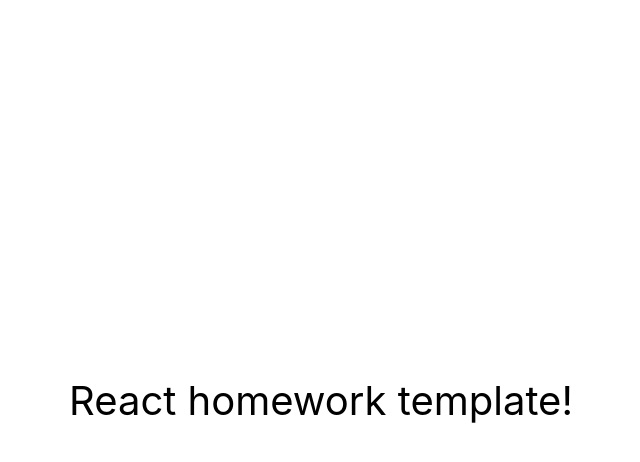
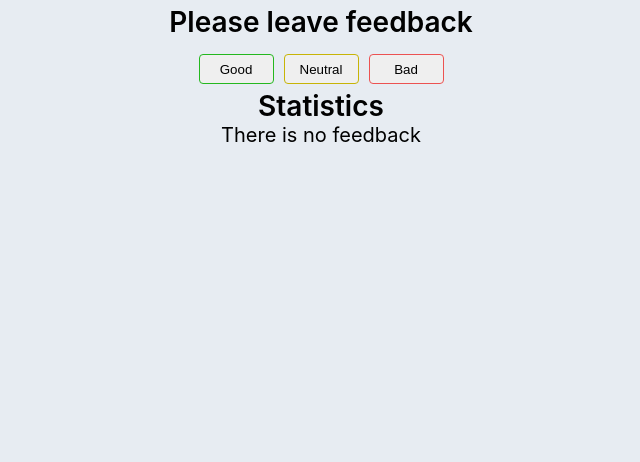
Before and after one commit to IgorMushk/goit-react-hw-04-feedback, a React (Create React App) app: page / in a window 1280 px wide. Shown: the top 462 px of the page, without its empty margins (319-959 px from the left). Built offline with nearby package versions, Linux system fonts and the light colour scheme.

Commit message:
Copy prev HW2 goit-react-hw-04-feedback  for to Hooks

```diff
--- a/package.json
+++ b/package.json
@@ -7,6 +7,7 @@
     "@testing-library/jest-dom": "^5.16.3",
     "@testing-library/react": "^12.1.4",
     "@testing-library/user-event": "^13.5.0",
+    "prop-types": "^15.8.1",
     "react": "^18.1.0",
     "react-dom": "^18.1.0",
     "react-scripts": "5.0.1",
--- a/src/components/App.jsx
+++ b/src/components/App.jsx
@@ -1,16 +1,66 @@
-export const App = () => {
-  return (
-    <div
-      style={{
-        height: '100vh',
-        display: 'flex',
-        justifyContent: 'center',
-        alignItems: 'center',
-        fontSize: 40,
-        color: '#010101'
-      }}
-    >
-      React homework template!
-    </div>
-  );
-};
+import { Component } from 'react';
+import { Container } from './App.styled';
+import { Section } from './Section/Section';
+import { FeedbackOptions } from './FeedbackOptions/FeedbackOptions';
+import { Statistics } from './Statistics/Statistics';
+import { Notification } from './Notification/Notification';
+
+export class App extends Component {
+  state = {
+    good: 0,
+    neutral: 0,
+    bad: 0,
+  };
+
+  // onLevelFeedback = option => {
+  //   this.setState(prevState => ({
+  //     ...prevState,
+  //     [option]: prevState[option] + 1,
+  //   }));
+  // };
+
+  onLevelFeedback = option => {
+    this.setState(prevState => ({ [option]: prevState[option] + 1 }));
+    //console.log('setState', this.setState)
+    //console.log('setState - option', option);
+  };
+
+  countTotalFeedback = () => {
+    const { good, neutral, bad } = this.state;
+    return good + neutral + bad;
+  };
+
+  countPositiveFeedbackPercentage = () => {
+    const { good } = this.state;
+    if (good === 0) return 0;
+    return  Math.round((good/this.countTotalFeedback()*100))
+    //return ((good / this.countTotalFeedback()) * 100).toFixed(1);
+  };
+
+  render() {
+    return (
+      <Container>
+        <Section title="Please leave feedback">
+          <FeedbackOptions
+            options={['good', 'neutral', 'bad']}
+            onLevelFeedback={this.onLevelFeedback}
+          />
+        </Section>
+        <Section title="Statistics">
+          {this.countTotalFeedback() ? (
+            <Statistics
+              good={this.state.good}
+              netural={this.state.neutral}
+              bad={this.state.bad}
+              total={this.countTotalFeedback()}
+              positivePercentage={this.countPositiveFeedbackPercentage()}
+            />
+          ) : (
+            <Notification message="There is no feedback"></Notification>
+            // <p>There is no feedback</p>
+          )}
+        </Section>
+      </Container>
+    );
+  }
+}
--- /dev/null
+++ b/src/components/App.styled.jsx
@@ -0,0 +1,26 @@
+import { styled } from 'styled-components';
+
+export const Container = styled.div`
+  //height: 100vh;
+  display: flex;
+  flex-direction: column;
+  justify-content: center;
+  align-items: center;
+  font-size: 40px;
+  color: #010101;
+  background-color: #e7ecf2;
+  & > ul,
+  li,
+  h1,
+  h2,
+  h3,
+  p {
+    margin: 0;
+  }
+
+  & > ul,
+  ol,
+  li {
+    list-style: none;
+  }
+`;
--- /dev/null
+++ b/src/components/FeedbackOptions/FeedbackOptions.jsx
@@ -0,0 +1,25 @@
+import PropTypes from 'prop-types';
+import { ButtonStyle, FeedbackBtn } from './FeedbackOptions.styled';
+
+export const FeedbackOptions = ({ options, onLevelFeedback }) => {
+  //console.log('option', options);
+  //console.log('onLevelFeedback', onLevelFeedback)
+  return (
+    <FeedbackBtn>
+      {options.map(option => (
+        <ButtonStyle
+          type="button"
+          className={option}
+          key={option}
+          onClick={() => onLevelFeedback(option)}
+        >
+          {option}
+        </ButtonStyle>
+      ))}
+    </FeedbackBtn>
+  );
+};
+
+FeedbackOptions.protoType = {
+    onAddFeedback: PropTypes.func,
+  };
--- /dev/null
+++ b/src/components/FeedbackOptions/FeedbackOptions.styled.jsx
@@ -0,0 +1,52 @@
+import { styled } from 'styled-components';
+
+export const FeedbackBtn = styled.div`
+  margin-top: 15px;
+  display: flex;
+  justify-content: center;
+  gap: 10px;
+`;
+
+export const ButtonStyle = styled.button`
+  border-radius: 4px;
+  width: 75px;
+  height: 30px;
+  text-transform: capitalize;
+  transition: linear 300ms;
+
+  &.good {
+    border: 1px solid #24b81f;
+  }
+  &.good:hover {
+    background-color: #24b81f;
+    color: white;
+    cursor: pointer;
+  }
+  &.good:active {
+    scale: 0.85;
+  }
+
+  &.neutral {
+    border: 1px solid #c7b406;
+  }
+  &.neutral:hover {
+    background-color: #c7b406;
+    color: white;
+    cursor: pointer;
+  }
+  &.neutral:active {
+    scale: 0.85;
+  }
+
+  &.bad {
+    border: 1px solid #ec5252;
+  }
+  &.bad:hover {
+    background-color: #ec5252;
+    color: white;
+    cursor: pointer;
+  }
+  &.bad:active {
+    scale: 0.85;
+  }
+`;
--- /dev/null
+++ b/src/components/Notification/Notification.jsx
@@ -0,0 +1,7 @@
+import { NotificationText } from "./Notification.styled"
+
+export const Notification = ({message}) => {
+    return (
+        <NotificationText>{message}</NotificationText>
+    )
+}
--- /dev/null
+++ b/src/components/Notification/Notification.styled.jsx
@@ -0,0 +1,7 @@
+import { styled } from "styled-components";
+
+export const NotificationText = styled.p`
+    margin-bottom: 5px;
+    font-weight: 400;
+    font-size: 20px;
+`
--- /dev/null
+++ b/src/components/Section/Section.jsx
@@ -0,0 +1,10 @@
+import { SectionConteiner, Title } from "./Section.styled";
+
+export const Section = ({ title, children}) => {
+  return (
+    <SectionConteiner>
+      <Title>{title}</Title>
+      {children}
+    </SectionConteiner>
+  );
+};
--- /dev/null
+++ b/src/components/Section/Section.styled.jsx
@@ -0,0 +1,19 @@
+import { styled } from 'styled-components';
+
+export const SectionConteiner = styled.div`
+  padding-top: 5px;
+  display: flex;
+  flex-direction: column;
+  justify-content: center;
+  align-items: center;
+  font-size: 40px;
+  //outline: 2px solid red;
+`;
+
+export const Title = styled.h2`
+  margin-top: 0;
+  margin-bottom: 0;
+  font-size: 28px;
+  font-weight: 600;
+  text-align: left;
+`;
--- /dev/null
+++ b/src/components/Statistics/Statistics.jsx
@@ -0,0 +1,17 @@
+import { Item, List } from "./Statistics.styled";
+
+export const Statistics = ({ good, netural, bad, total, positivePercentage }) => {
+    //console.log('total', total);
+    //console.log('positivePercentage', positivePercentage);
+  return (
+    <>
+      <List>
+        <Item><p>Good: <span>{good}</span></p></Item>
+        <Item><p>Netural: <span>{netural}</span></p></Item>
+        <Item><p>Bad: <span>{bad}</span></p></Item>
+        <Item><p>Total: <span>{total}</span></p></Item>
+        <Item><p>Positive feedback: <span>{positivePercentage? positivePercentage:'0'}%</span></p></Item>
+      </List>
+    </>
+  );
+};
--- /dev/null
+++ b/src/components/Statistics/Statistics.styled.jsx
@@ -0,0 +1,12 @@
+import { styled } from 'styled-components';
+
+export const Item = styled.li`
+  font-weight: 400;
+  font-size: 20px;
+  margin-bottom: 5px;
+`;
+
+export const List = styled.ul`
+  margin: 0;
+  padding-bottom: 0;
+`;
--- a/src/index.css
+++ b/src/index.css
@@ -7,9 +7,17 @@ body {
     sans-serif;
   -webkit-font-smoothing: antialiased;
   -moz-osx-font-smoothing: grayscale;
+  color: #010101;
+  background-color: #e7ecf2;
+
 }
 
 code {
   font-family: source-code-pro, Menlo, Monaco, Consolas, 'Courier New',
     monospace;
 }
+
+ul {
+  list-style: none;
+  padding: 0;
+}
```
Also changed, not shown: 1 other file (tests, documents, lock files or other folders).
